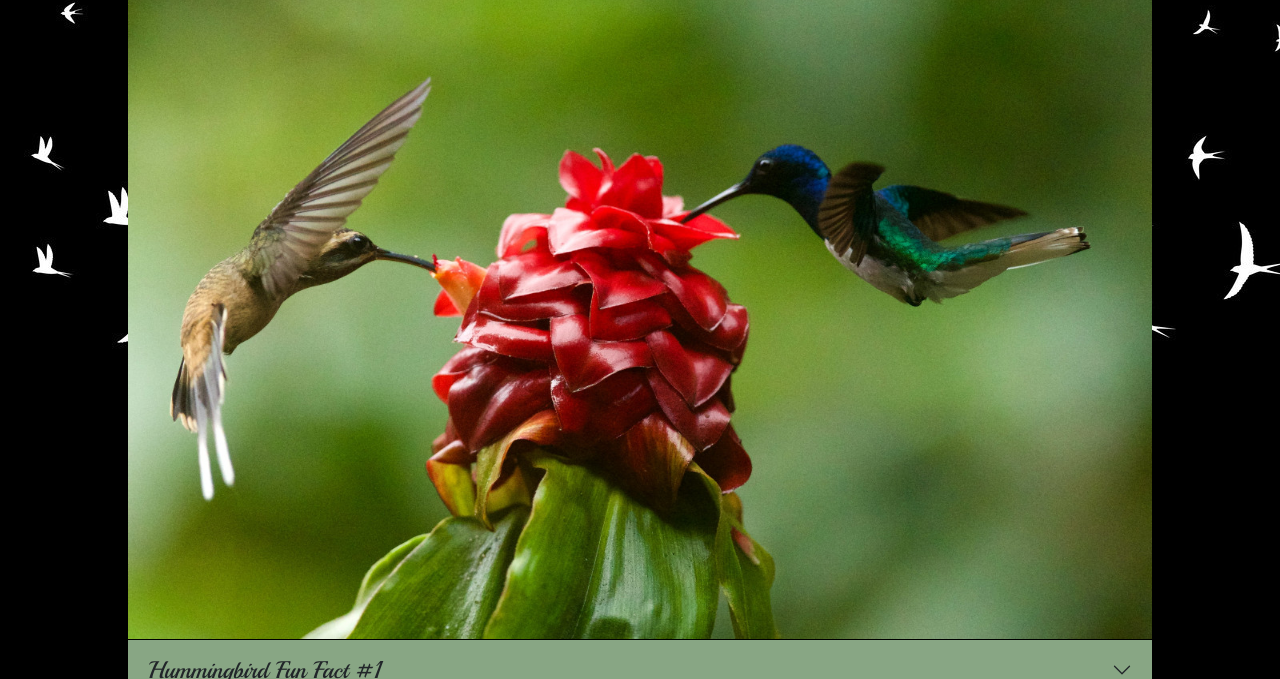
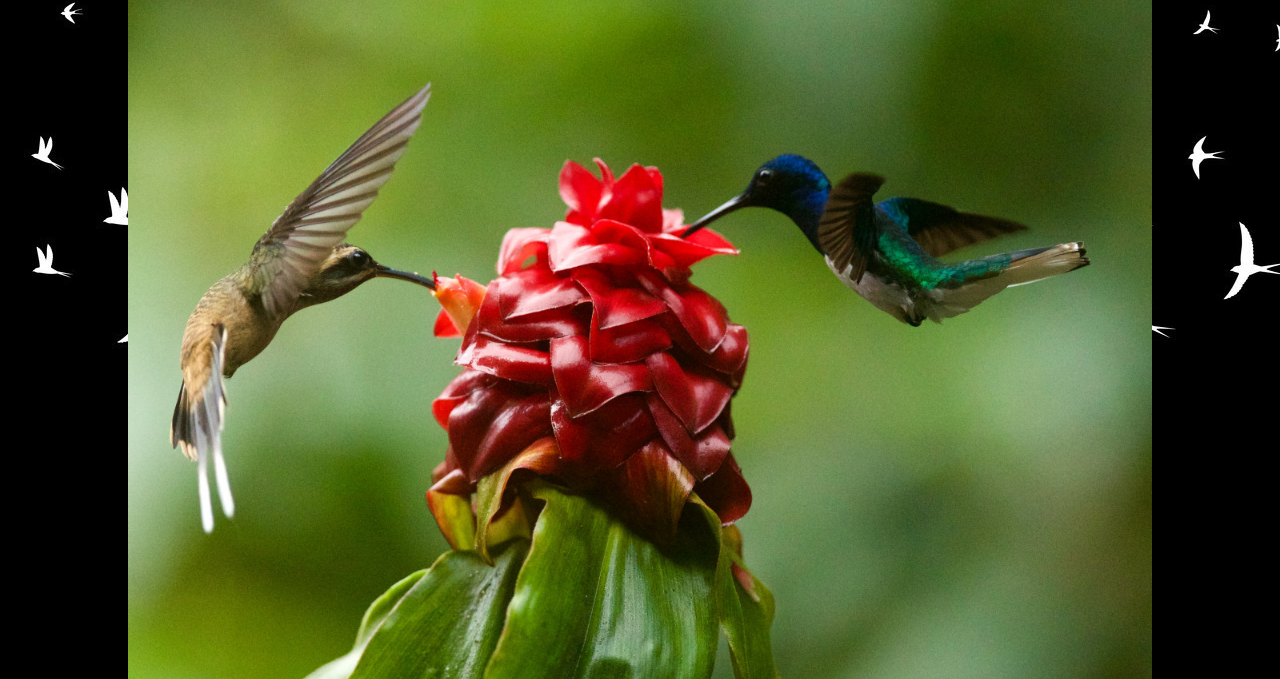
Before and after one commit to srirachy/bootstrap_final, a plain HTML site: page funfacts.html in a window 1280 px wide. Shown: the part 75-754 px from the top of the page. Drawn offline with nearby package versions, Linux system fonts and the light colour scheme; a web font is replaced by a local one.

Commit message:
remove accordion img resize

```diff
--- a/CSS/style.css
+++ b/CSS/style.css
@@ -67,9 +67,9 @@ main{
 }
 
 /* change height for accordion images */
-.accordion img{
+/* .accordion img{
     height: 80vh;
-}
+} */
 
 /* css for jumbotron */
 .jumbotron{
```
